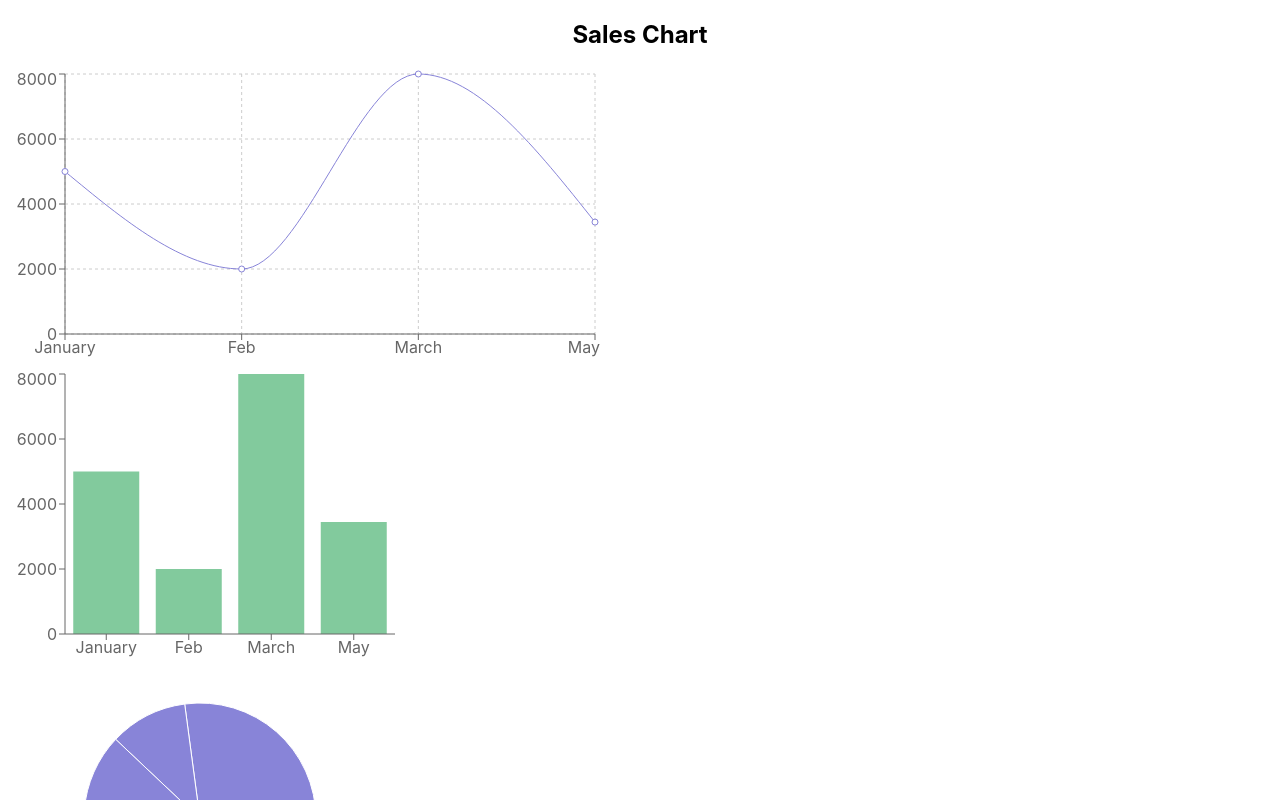
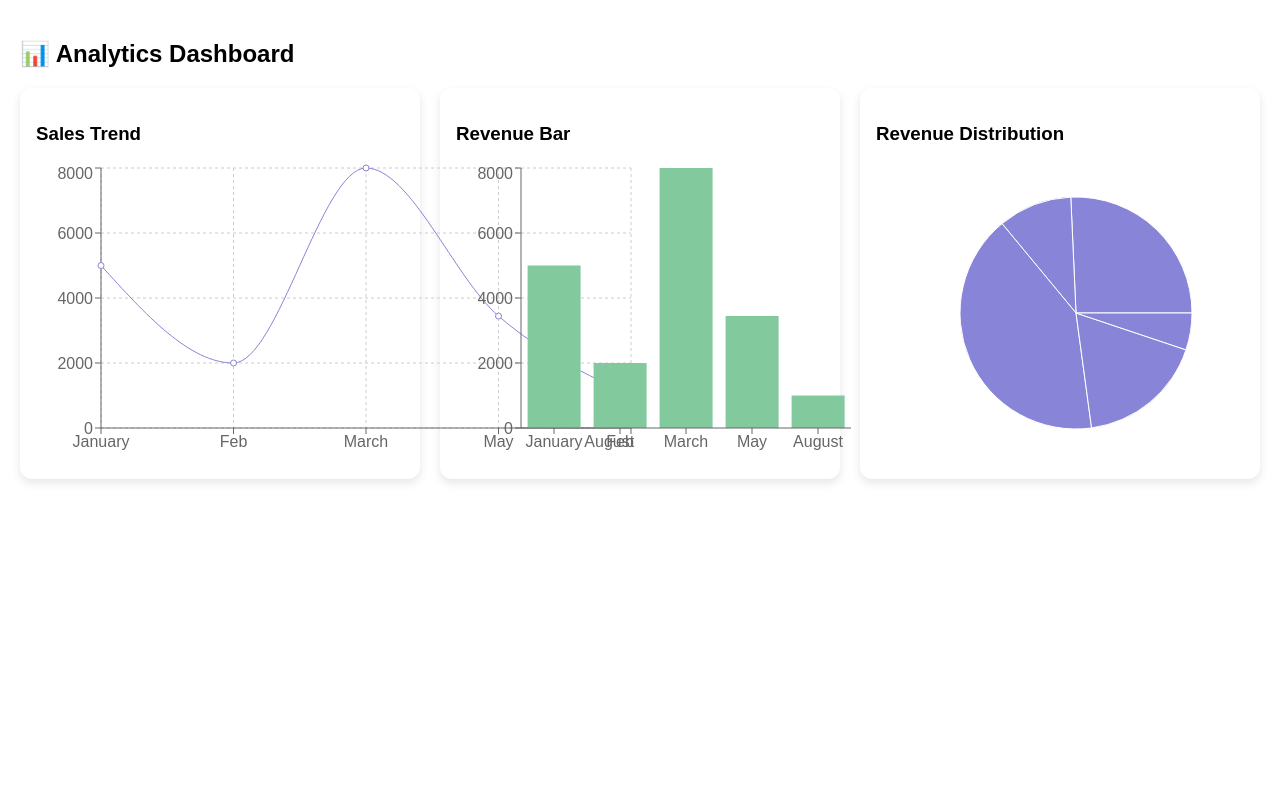
Before and after one commit to NitikaDevgan/ChartingTypescript, a React (Create React App) app: page / in a window 1280 px wide. Shown: the top 800 px of the page. Built offline with nearby package versions, Linux system fonts and the light colour scheme; the HTML template or start-up script is replaced by a standard one.

Commit message:
ui changes

```diff
--- a/src/App.tsx
+++ b/src/App.tsx
@@ -6,18 +6,47 @@ import Loader from './Components/Loader';
 import RevenueBarChart from './Components/RevenueBarChart';
 import RevenuePieChart from './Components/RevenuePieChart';
 
+const cardStyle = {
+  background: "#fff",
+  padding: "16px",
+  borderRadius: "12px",
+  boxShadow: "0 4px 10px rgba(0,0,0,0.1)",
+};
+
+
 function App() {
   const { data, loading, error } =  useSalesData();
 
   if (loading) return <Loader />;
   if (error) return <div>{error}</div>;
   return (
-    <div className="App">
-     <h2>Sales Chart</h2>
-     <SalesChart data={salesData}/>
-     <RevenueBarChart data={salesData}/>
-     <RevenuePieChart data={salesData}/>
+   <div style={{ padding: "20px", fontFamily: "sans-serif" }}>
+  <h2 style={{ marginBottom: "20px" }}>📊 Analytics Dashboard</h2>
+
+  <div
+    style={{
+      display: "grid",
+      gridTemplateColumns: "repeat(auto-fit, minmax(350px, 1fr))",
+      gap: "20px",
+    }}
+  >
+    <div style={cardStyle}>
+      <h3>Sales Trend</h3>
+      <SalesChart data={data} />
     </div>
+
+    <div style={cardStyle}>
+      <h3>Revenue Bar</h3>
+      <RevenueBarChart data={data} />
+    </div>
+
+    <div style={cardStyle}>
+      <h3>Revenue Distribution</h3>
+      <RevenuePieChart data={data} />
+    </div>
+  </div>
+</div>
+
   );
 }
 
```
